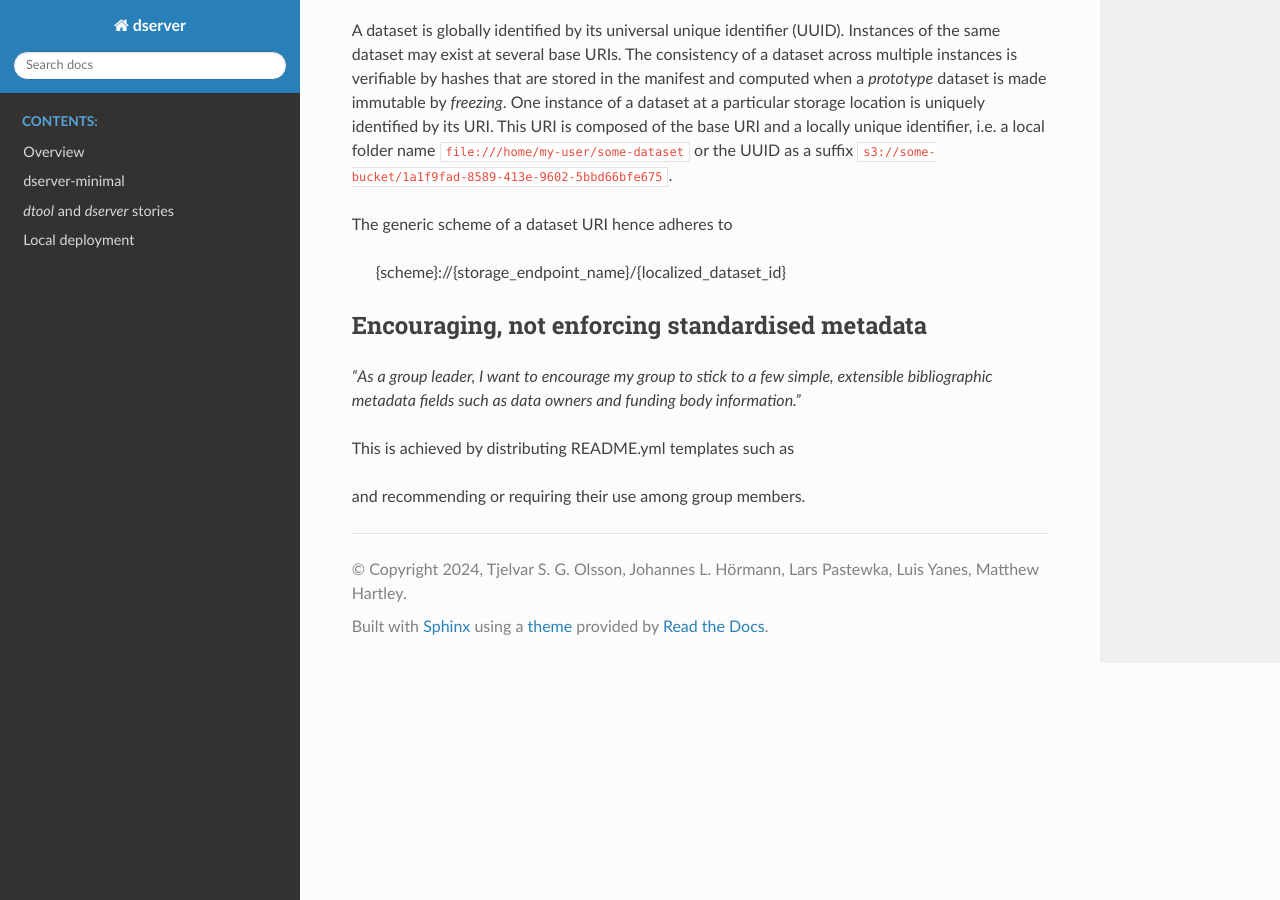
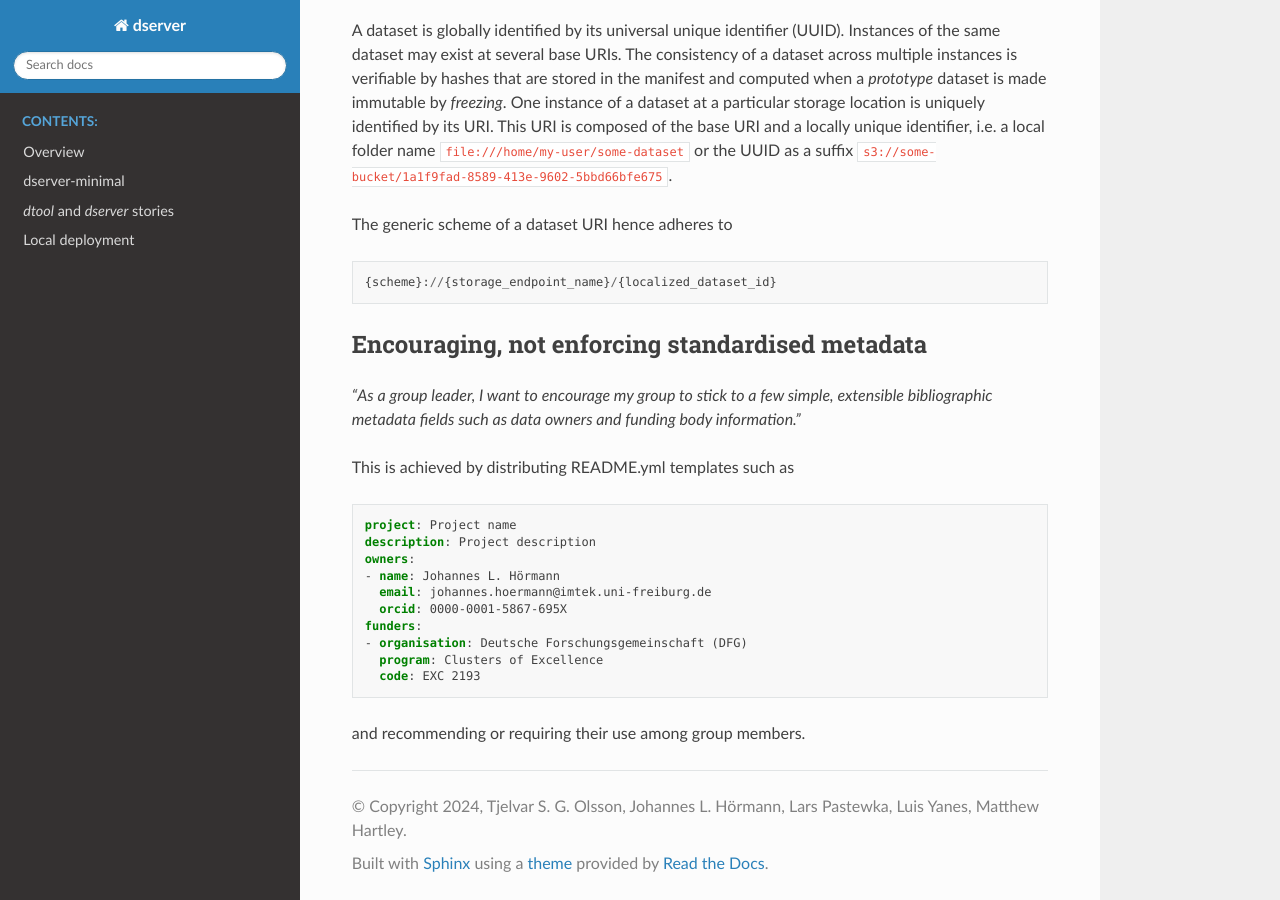
Before and after one commit to livMatS/dserver-minimal, a Sphinx documentation site: the page built from docs/story_dtool.rst, in a window 1280 px wide and 900 px high, scrolled down 2258 px. Built offline with Sphinx 7.4.7 and the Read the Docs theme 2.0.0, drawn with Linux system fonts in a browser that asks for light colours; cross-references to code outside the pages are shown as plain code.

Commit message:
DOC: fixed some formatting, included figure

```diff
--- a/docs/story_dtool.rst
+++ b/docs/story_dtool.rst
@@ -131,6 +131,8 @@ suffix ``s3://some-bucket/1a1f9fad-8589-413e-9602-5bbd66bfe675``.
 
 The generic scheme of a dataset URI hence adheres to
 
+.. code-block::
+
     {scheme}://{storage_endpoint_name}/{localized_dataset_id}
 
 Encouraging, not enforcing standardised metadata
@@ -142,7 +144,7 @@ funding body information.”*
 
 This is achieved by distributing README.yml templates such as
 
-.. code-block::yaml
+.. code-block:: yaml
 
     project: Project name
     description: Project description
```
Also changed, not shown: docs/fig/classes.png (added).
